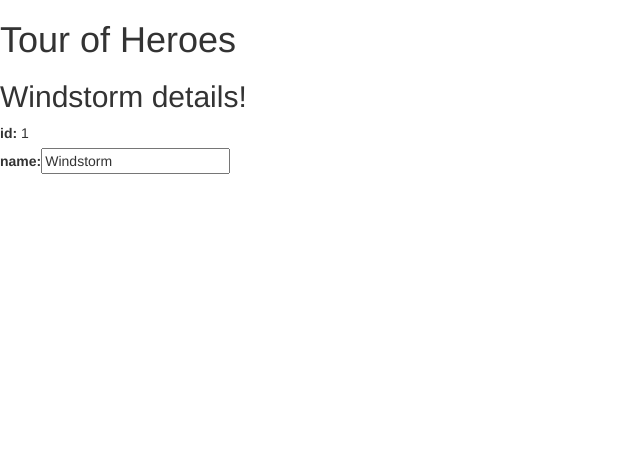
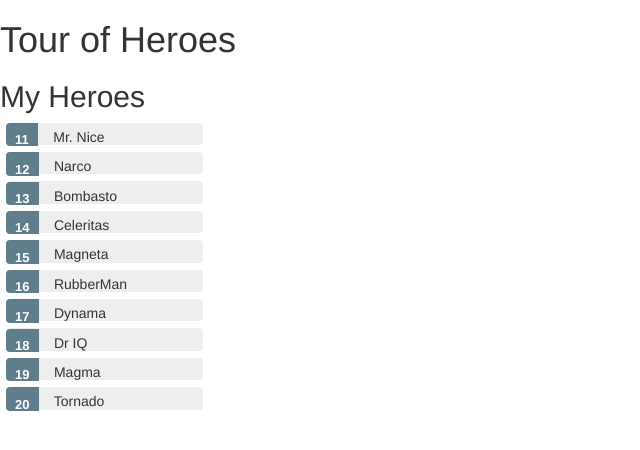
Before and after one commit to uscbsitric/Angular2Tutorial, an Angular app: page / in a window 1280 px wide. Shown: the top 450 px of the page, without its empty margins (0-640 px from the left). Built offline with nearby package versions, Linux system fonts and the light colour scheme.

Commit message:
Finished Master/Detail

```diff
--- a/src/app/app.component.css
+++ b/src/app/app.component.css
@@ -0,0 +1,47 @@
+.selected {
+    background-color: #CFD8DC !important;
+    color: white;
+  }
+  .heroes {
+    margin: 0 0 2em 0;
+    list-style-type: none;
+    padding: 0;
+    width: 15em;
+  }
+  .heroes li {
+    cursor: pointer;
+    position: relative;
+    left: 0;
+    background-color: #EEE;
+    margin: .5em;
+    padding: .3em 0;
+    height: 1.6em;
+    border-radius: 4px;
+  }
+  .heroes li.selected:hover {
+    background-color: #BBD8DC !important;
+    color: white;
+  }
+  .heroes li:hover {
+    color: #607D8B;
+    background-color: #DDD;
+    left: .1em;
+  }
+  .heroes .text {
+    position: relative;
+    top: -3px;
+  }
+  .heroes .badge {
+    display: inline-block;
+    font-size: small;
+    color: white;
+    padding: 0.8em 0.7em 0 0.7em;
+    background-color: #607D8B;
+    line-height: 1em;
+    position: relative;
+    left: -1px;
+    top: -4px;
+    height: 1.8em;
+    margin-right: .8em;
+    border-radius: 4px 0 0 4px;
+  }
--- a/src/app/app.component.html
+++ b/src/app/app.component.html
@@ -1,10 +1,43 @@
+<!--
 <h1>{{title}}</h1>
-<h2>{{hero.name}} details!</h2>
-<div>
-  <label>id: </label>
-  {{hero.id}}
+
+<div *ngIf=selectedHero>
+  <h2>{{selectedHero.name}} details!</h2>
+  <div>
+    <label>id: </label>
+    {{selectedHero.id}}
+  </div>
+  <div>
+    <label>name: </label>
+    <input [(ngModel)]="selectedHero.name" placeholder="name">
+  </div>
 </div>
-<div>
-  <label>name: </label>
-  <input [(ngModel)]="hero.name"   placeholder="name">
+
+<h2>My Heroes</h2>
+<ul class="heroes">
+  <li *ngFor="let hero of heroes"
+      (click)="onSelect(hero)"
+      [class.selected]="hero === selectedHero"
+  >
+      <span class="badge">{{hero.id}}</span> {{hero.name}}
+  </li>
+</ul>
+-->
+
+<h1>{{title}}</h1>
+<h2>My Heroes</h2>
+<ul class="heroes">
+  <li *ngFor="let hero of heroes"
+    [class.selected]="hero === selectedHero"
+    (click)="onSelect(hero)">
+    <span class="badge">{{hero.id}}</span> {{hero.name}}
+  </li>
+</ul>
+<div *ngIf="selectedHero">
+  <h2>{{selectedHero.name}} details!</h2>
+  <div><label>id: </label>{{selectedHero.id}}</div>
+  <div>
+    <label>name: </label>
+    <input [(ngModel)]="selectedHero.name" placeholder="name"/>
+  </div>
 </div>
--- a/src/app/app.component.ts
+++ b/src/app/app.component.ts
@@ -1,16 +1,22 @@
 import { Component } from '@angular/core';
 
-@Component({
-  selector: 'app-root',
-  templateUrl: './app.component.html',
-  styleUrls: ['./app.component.css']
-})
+@Component({selector: 'app-root',
+            templateUrl: './app.component.html',
+            styleUrls: ['./app.component.css']
+           })
+
 export class AppComponent
 {
   title = 'Tour of Heroes';
   hero: Hero = {id: 1,
                 name: 'Windstorm'
-               }
+               };
+  heroes = HEROES;
+  selectedHero: Hero;
+  onSelect(hero: Hero): void
+  {
+    this.selectedHero = hero;
+  }
 }
 
 export class Hero
@@ -18,3 +24,15 @@
   id: number;
   name: string;
 }
+
+const HEROES: Hero[] = [{ id: 11, name: 'Mr. Nice'},
+                        { id: 12, name: 'Narco'},
+                        { id: 13, name: 'Bombasto'},
+                        { id: 14, name: 'Celeritas'},
+                        { id: 15, name: 'Magneta'},
+                        { id: 16, name: 'RubberMan'},
+                        { id: 17, name: 'Dynama'},
+                        { id: 18, name: 'Dr IQ'},
+                        { id: 19, name: 'Magma'},
+                        { id: 20, name: 'Tornado'}
+                      ];
```
